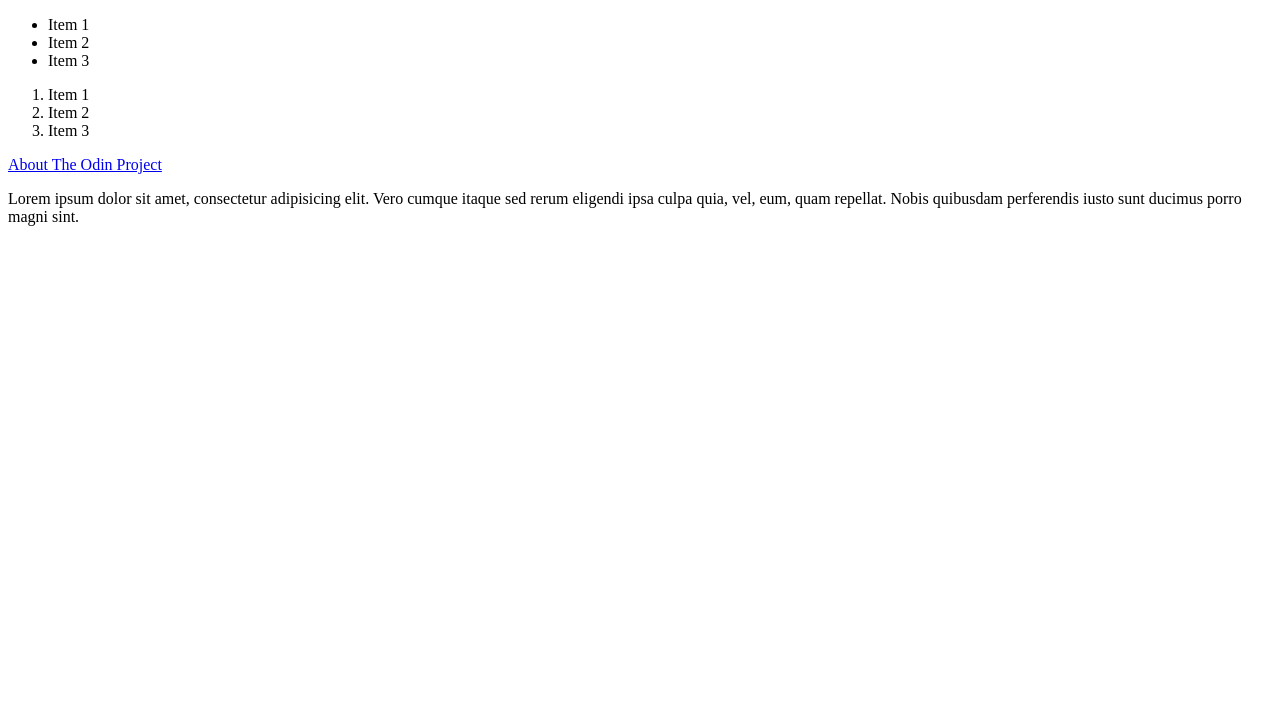
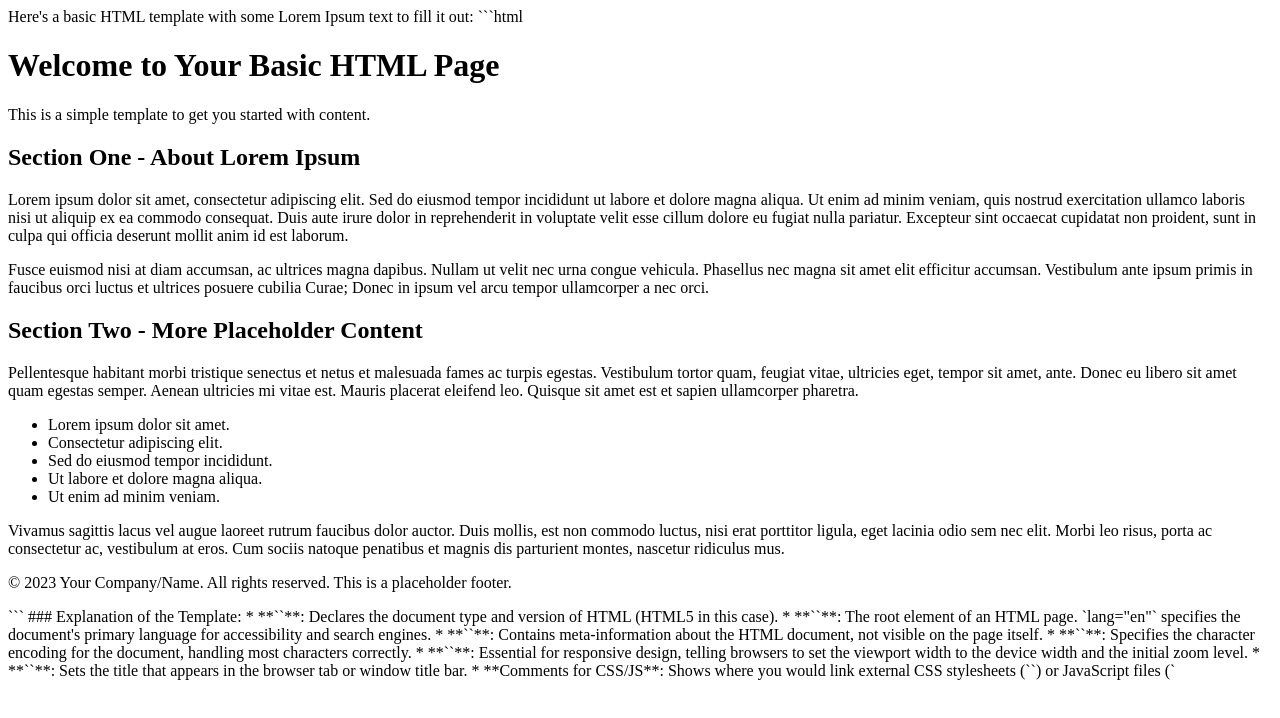
Before and after one commit to jesustellor/git_test, a plain HTML site: page index.html in a window 1280 px wide. Drawn offline with Linux system fonts and the light colour scheme.

Commit message:
using ai to generate HTML template, i like how it shows what the code does at the bottom of the page

````diff
--- a/index.html
+++ b/index.html
@@ -1,36 +1,75 @@
-<!DOCTYPE html>
-<html lang="en">
-    <head>
-        <meta charset="UTF-8">
-        <meta name="viewport" content="width=device-width, initial-scale=1.0">
-        <title>Document</title>
+Here's a basic HTML template with some Lorem Ipsum text to fill it out:
 
-    </head>
-    <body>
-        <ul>
-            <li>Item 1</li>
-            <li>Item 2</li>
-            <li>Item 3</li>
-        </ul>
-        <ol>
-            <li>Item 1</li>
-            <li>Item 2</li>
-            <li>Item 3</li>
-        </ol>
-        <a href="about.html">About The Odin Project</a>
-        <p>Lorem ipsum dolor sit amet, consectetur adipisicing elit. Vero cumque itaque sed rerum eligendi ipsa culpa quia, vel, eum, quam repellat. Nobis quibusdam perferendis iusto sunt ducimus porro magni sint.</p>
-    </body>
-</html>
-
-
+```html
 <!DOCTYPE html>
 <html lang="en">
 <head>
     <meta charset="UTF-8">
     <meta name="viewport" content="width=device-width, initial-scale=1.0">
-    <title>Document</title>
+    <title>Basic Lorem Ipsum Template</title>
+    <!-- You can add your CSS links here if needed -->
+    <!-- <link rel="stylesheet" href="style.css"> -->
 </head>
 <body>
 
+    <header>
+        <h1>Welcome to Your Basic HTML Page</h1>
+        <p>This is a simple template to get you started with content.</p>
+    </header>
+
+    <main>
+        <section>
+            <h2>Section One - About Lorem Ipsum</h2>
+            <p>
+                Lorem ipsum dolor sit amet, consectetur adipiscing elit. Sed do eiusmod tempor incididunt ut labore et dolore magna aliqua. Ut enim ad minim veniam, quis nostrud exercitation ullamco laboris nisi ut aliquip ex ea commodo consequat. Duis aute irure dolor in reprehenderit in voluptate velit esse cillum dolore eu fugiat nulla pariatur. Excepteur sint occaecat cupidatat non proident, sunt in culpa qui officia deserunt mollit anim id est laborum.
+            </p>
+            <p>
+                Fusce euismod nisi at diam accumsan, ac ultrices magna dapibus. Nullam ut velit nec urna congue vehicula. Phasellus nec magna sit amet elit efficitur accumsan. Vestibulum ante ipsum primis in faucibus orci luctus et ultrices posuere cubilia Curae; Donec in ipsum vel arcu tempor ullamcorper a nec orci.
+            </p>
+        </section>
+
+        <section>
+            <h2>Section Two - More Placeholder Content</h2>
+            <p>
+                Pellentesque habitant morbi tristique senectus et netus et malesuada fames ac turpis egestas. Vestibulum tortor quam, feugiat vitae, ultricies eget, tempor sit amet, ante. Donec eu libero sit amet quam egestas semper. Aenean ultricies mi vitae est. Mauris placerat eleifend leo. Quisque sit amet est et sapien ullamcorper pharetra.
+            </p>
+            <ul>
+                <li>Lorem ipsum dolor sit amet.</li>
+                <li>Consectetur adipiscing elit.</li>
+                <li>Sed do eiusmod tempor incididunt.</li>
+                <li>Ut labore et dolore magna aliqua.</li>
+                <li>Ut enim ad minim veniam.</li>
+            </ul>
+            <p>
+                Vivamus sagittis lacus vel augue laoreet rutrum faucibus dolor auctor. Duis mollis, est non commodo luctus, nisi erat porttitor ligula, eget lacinia odio sem nec elit. Morbi leo risus, porta ac consectetur ac, vestibulum at eros. Cum sociis natoque penatibus et magnis dis parturient montes, nascetur ridiculus mus.
+            </p>
+        </section>
+    </main>
+
+    <footer>
+        <p>&copy; 2023 Your Company/Name. All rights reserved. This is a placeholder footer.</p>
+    </footer>
+
+    <!-- You can add your JavaScript links here if needed -->
+    <!-- <script src="script.js"></script> -->
 </body>
 </html>
+```
+
+### Explanation of the Template:
+
+*   **`<!DOCTYPE html>`**: Declares the document type and version of HTML (HTML5 in this case).
+*   **`<html lang="en">`**: The root element of an HTML page. `lang="en"` specifies the document's primary language for accessibility and search engines.
+*   **`<head>`**: Contains meta-information about the HTML document, not visible on the page itself.
+    *   **`<meta charset="UTF-8">`**: Specifies the character encoding for the document, handling most characters correctly.
+    *   **`<meta name="viewport" content="width=device-width, initial-scale=1.0">`**: Essential for responsive design, telling browsers to set the viewport width to the device width and the initial zoom level.
+    *   **`<title>Basic Lorem Ipsum Template</title>`**: Sets the title that appears in the browser tab or window title bar.
+    *   **Comments for CSS/JS**: Shows where you would link external CSS stylesheets (`<link>`) or JavaScript files (`<script>`).
+*   **`<body>`**: Contains all the visible content of the HTML page.
+    *   **`<header>`**: Represents introductory content, usually containing navigation, headings, and logos.
+    *   **`<h1>` and `<p>`**: Heading and paragraph tags for textual content.
+    *   **`<main>`**: Represents the dominant content of the `<body>`.
+    *   **`<section>`**: Groups related content together.
+    *   **`<h2>`**: A subheading.
+    *   **`<ul>` and `<li>`**: Unordered list and list item tags.
+    *   **`<footer>`**: Represents the footer for its nearest sectioning content or for the entire document, often containing copyright information, navigation, or contact details.
````
